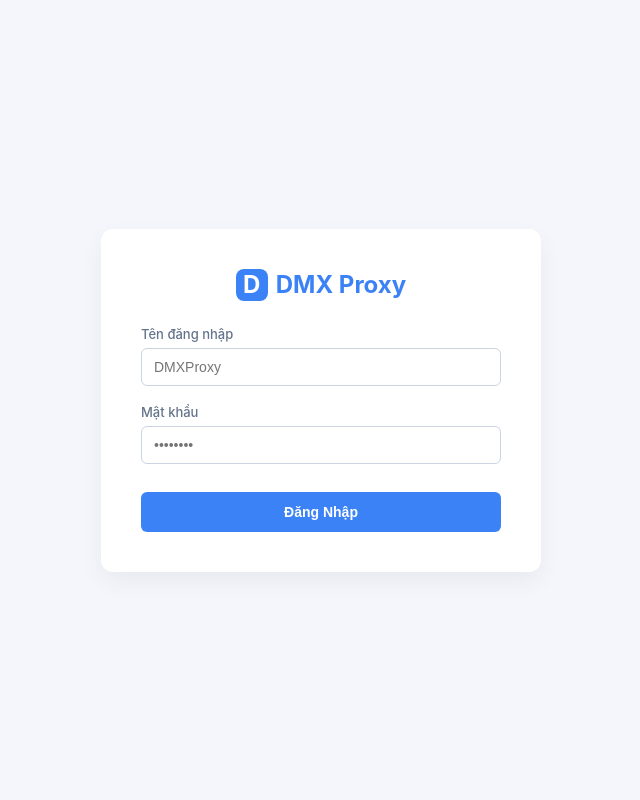
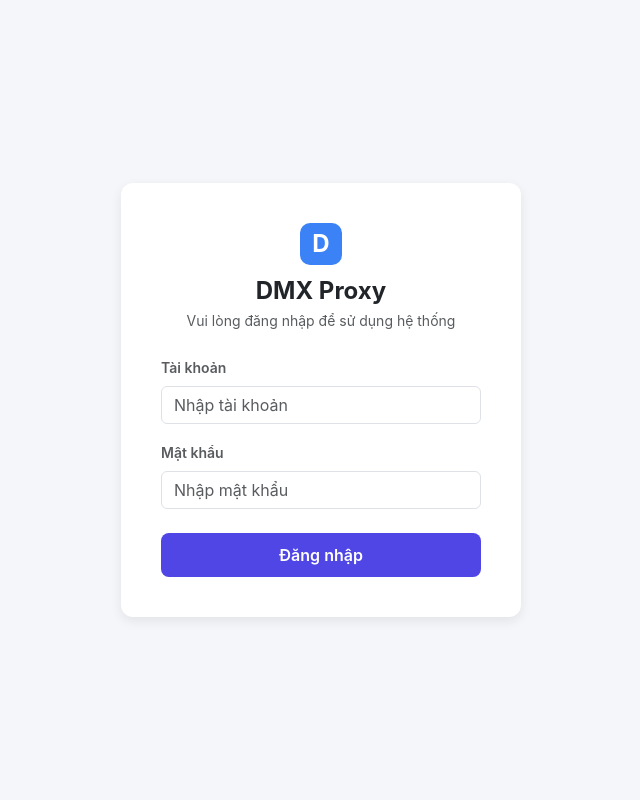
Before and after one commit to ntduong19980420-svg/http-dmxproxy.com-, a Flask app: template templates/login.html in a window 1280 px wide. Shown: the whole page, without its empty margins (319-959 px from the left). Run offline with Flask 3, Linux system fonts and the light colour scheme; the template is opened without the code that fills it, so the values that code supplies are empty.

Commit message:
Add files via upload

```diff
--- a/app.py
+++ b/app.py
@@ -1,58 +1,70 @@
 import random
-from flask import Flask, jsonify, render_template, request
+import string
+from flask import Flask, render_template, request, jsonify, redirect, url_for, session
 
 app = Flask(__name__)
+# Chuỗi khóa bảo mật session
+app.secret_key = "dmxproxy_secret_key_super_safe"
 
-PROXYRACK_HOST = "premium.residential.proxyrack.net:10000"
-PROXYRACK_USER = "gojyxogosutase"
-PROXYRACK_PASS = "WPYV6U0-PXC4X1B-5KJAKQA-IAHTEI6-FPBHKYI-BI7X1IT-LRYHKBZ"
-
-ALL_COUNTRIES = [
-    'AF', 'AL', 'DZ', 'AS', 'AD', 'AO', 'AI', 'AQ', 'AG', 'AR', 'AM', 'AW', 'AU', 'AT', 'AZ',
-    'BS', 'BH', 'BD', 'BB', 'BY', 'BE', 'BZ', 'BJ', 'BM', 'BT', 'BO', 'BA', 'BW', 'BR', 'BN',
-    'BG', 'BF', 'BI', 'KH', 'CM', 'CA', 'CV', 'KY', 'CF', 'TD', 'CL', 'CN', 'CO', 'KM', 'CG',
-    'CD', 'CK', 'CR', 'CI', 'HR', 'CU', 'CY', 'CZ', 'DK', 'DJ', 'DM', 'DO', 'EC', 'EG', 'SV',
-    'GQ', 'ER', 'EE', 'ET', 'FJ', 'FI', 'FR', 'GA', 'GM', 'GE', 'DE', 'GH', 'GI', 'GR', 'GL',
-    'GD', 'GU', 'GT', 'GN', 'GW', 'GY', 'HT', 'HN', 'HK', 'HU', 'IS', 'IN', 'ID', 'IR', 'IQ',
-    'IE', 'IL', 'IT', 'JM', 'JP', 'JO', 'KZ', 'KE', 'KI', 'KP', 'KR', 'KW', 'KG', 'LA', 'LV',
-    'LB', 'LS', 'LR', 'LY', 'LI', 'LT', 'LU', 'MO', 'MK', 'MG', 'MW', 'MY', 'MV', 'ML', 'MT',
-    'MH', 'MR', 'MU', 'MX', 'FM', 'MD', 'MC', 'MN', 'ME', 'MA', 'MZ', 'MM', 'NA', 'NR', 'NP',
-    'NL', 'NZ', 'NI', 'NE', 'NG', 'NO', 'OM', 'PK', 'PW', 'PA', 'PG', 'PY', 'PE', 'PH', 'PL',
-    'PT', 'PR', 'QA', 'RO', 'RU', 'RW', 'KN', 'LC', 'VC', 'WS', 'SM', 'ST', 'SA', 'SN', 'RS',
-    'SC', 'SL', 'SG', 'SK', 'SI', 'SB', 'SO', 'ZA', 'ES', 'LK', 'SD', 'SR', 'SZ', 'SE', 'CH',
-    'SY', 'TW', 'TJ', 'TZ', 'TH', 'TL', 'TG', 'TO', 'TT', 'TN', 'TR', 'TM', 'TV', 'UG', 'UA',
-    'AE', 'GB', 'US', 'UY', 'UZ', 'VU', 'VE', 'VN', 'YE', 'ZM', 'ZW'
-]
+# ================================
+# CẤU HÌNH TÀI KHOẢN VÀ MẬT KHẨU
+# ================================
+ADMIN_USERNAME = ""        # Tên tài khoản
+ADMIN_PASSWORD = "123456"          # Mật khẩu đăng nhập
 
 @app.route('/')
 def home():
+    # Kiểm tra xem người dùng đã đăng nhập chưa
+    if not session.get('logged_in'):
+        return redirect(url_for('login'))
     return render_template('index.html')
+
+@app.route('/login', methods=['GET', 'POST'])
+def login():
+    error = None
+    if request.method == 'POST':
+        username = request.form.get('username')
+        password = request.form.get('password')
+
+        if username == ADMIN_USERNAME and password == ADMIN_PASSWORD:
+            session['logged_in'] = True
+            return redirect(url_for('home'))
+        else:
+            error = "Tài khoản hoặc mật khẩu không chính xác!"
+
+    return render_template('login.html', error=error)
+
+@app.route('/logout')
+def logout():
+    session.pop('logged_in', None)
+    return redirect(url_for('login'))
 
 @app.route('/generate', methods=['POST'])
 def generate():
-    data = request.get_json() or {}
-    selected_country = data.get('country', 'ALL').upper()
+    if not session.get('logged_in'):
+        return jsonify({"error": "Unauthorized"}), 401
+
+    data = request.json or {}
+    country = data.get('country', 'ALL')
     os_name = data.get('os', 'Windows')
-
-    try:
-        qty = int(data.get('qty', 10))
-    except (ValueError, TypeError):
-        qty = 10
-
-    qty = max(1, min(qty, 100))
+    qty = int(data.get('qty', 10))
 
     proxies = []
+    base_host = "premium.residential.proxyrack.net:10000"
+    base_user = "gojyxogosutase"
+    pass_key = "WPYV6U0-PXC4X1B-5KJAKQA-IAHTEI6-FPBHKYI-BI7X1IT-LRYHKBZ"
+
     for _ in range(qty):
-        if selected_country == 'ALL' or not selected_country:
-            country = random.choice(ALL_COUNTRIES)
-        else:
-            country = selected_country
+        session_id = ''.join(random.choices(string.ascii_lowercase + string.digits, k=12))
 
-        sess = ''.join(random.choices('abcdefghijklmnopqrstuvwxyz0123456789', k=12))
-        proxy_str = f'{PROXYRACK_HOST}:{PROXYRACK_USER}-country-{country}-session-{sess}-osName-{os_name}:{PROXYRACK_PASS}'
+        country_param = ""
+        if country and country != 'ALL':
+            country_param = f"-country-{country}"
+
+        proxy_str = f"{base_host}:{base_user}{country_param}-session-{session_id}-osName-{os_name}:{pass_key}"
         proxies.append(proxy_str)
 
-    return jsonify({'proxies': proxies})
+    return jsonify({"proxies": proxies})
 
 if __name__ == '__main__':
-    app.run()
+    app.run(host='0.0.0.0', port=5000)
--- a/templates/login.html
+++ b/templates/login.html
@@ -2,40 +2,42 @@
 <html lang="vi">
 <head>
     <meta charset="UTF-8">
-    <title>Đăng nhập - MAS Proxy</title>
+    <meta name="viewport" content="width=device-width, initial-scale=1.0">
+    <title>Đăng nhập - DMX Proxy</title>
+    <link href="https://cdn.jsdelivr.net/npm/bootstrap@5.3.0/dist/css/bootstrap.min.css" rel="stylesheet">
     <style>
-        body { font-family: -apple-system, BlinkMacSystemFont, "Segoe UI", Roboto, sans-serif; background: #f4f6fb; display: flex; align-items: center; justify-content: center; height: 100vh; margin: 0; }
-        .login-card { background: white; padding: 40px; border-radius: 12px; box-shadow: 0 10px 25px rgba(0,0,0,0.05); width: 360px; text-align: center; }
-        .logo { font-size: 24px; font-weight: bold; color: #3b82f6; margin-bottom: 25px; display: flex; align-items: center; justify-content: center; gap: 8px; }
-        .logo-box { background: #3b82f6; color: white; width: 32px; height: 32px; border-radius: 8px; display: flex; align-items: center; justify-content: center; font-weight: bold; }
-        .form-group { text-align: left; margin-bottom: 18px; }
-        label { display: block; font-size: 13px; color: #64748b; margin-bottom: 6px; font-weight: 500; }
-        input { width: 100%; padding: 10px 12px; border: 1px solid #cbd5e1; border-radius: 6px; box-sizing: border-box; font-size: 14px; outline: none; }
-        input:focus { border-color: #3b82f6; }
-        button { width: 100%; padding: 12px; background: #3b82f6; color: white; border: none; border-radius: 6px; font-weight: 600; font-size: 14px; cursor: pointer; margin-top: 10px; }
-        button:hover { background: #2563eb; }
-        .error { color: #ef4444; font-size: 13px; margin-bottom: 15px; text-align: left; }
+        body { background-color: #f4f6f9; display: flex; align-items: center; justify-content: center; height: 100vh; font-family: -apple-system, BlinkMacSystemFont, "Segoe UI", Roboto, sans-serif; }
+        .login-card { border: none; border-radius: 12px; box-shadow: 0 4px 12px rgba(0,0,0,0.08); background: white; padding: 2.5rem; width: 100%; max-width: 400px; }
+        .logo-icon { width: 42px; height: 42px; background: #3b82f6; color: white; border-radius: 10px; display: inline-flex; align-items: center; justify-content: center; font-weight: bold; font-size: 1.5rem; margin-bottom: 12px; }
+        .btn-login { background: #4f46e5; color: white; border-radius: 8px; padding: 10px; font-weight: 600; width: 100%; border: none; }
+        .btn-login:hover { background: #4338ca; color: white; }
     </style>
 </head>
 <body>
-    <div class="login-card">
-        <div class="logo">
-            <div class="logo-box">D</div> DMX Proxy
-        </div>
+
+    <div class="login-card text-center">
+        <div class="logo-icon">D</div>
+        <h4 class="fw-bold mb-1">DMX Proxy</h4>
+        <p class="text-muted small mb-4">Vui lòng đăng nhập để sử dụng hệ thống</p>
+
         {% if error %}
-            <div class="error">{{ error }}</div>
+            <div class="alert alert-danger py-2 small mb-3" role="alert">
+                {{ error }}
+            </div>
         {% endif %}
-        <form method="POST">
-            <div class="form-group">
-                <label>Tên đăng nhập</label>
-                <input type="text" name="username" required placeholder="DMXProxy">
+
+        <form method="POST" action="/login">
+            <div class="mb-3 text-start">
+                <label class="form-label small text-muted fw-semibold">Tài khoản</label>
+                <input type="text" name="username" class="form-control" placeholder="Nhập tài khoản" required autocomplete="off">
             </div>
-            <div class="form-group">
-                <label>Mật khẩu</label>
-                <input type="password" name="password" required placeholder="••••••••">
+            <div class="mb-4 text-start">
+                <label class="form-label small text-muted fw-semibold">Mật khẩu</label>
+                <input type="password" name="password" class="form-control" placeholder="Nhập mật khẩu" required>
             </div>
-            <button type="submit">Đăng Nhập</button>
+            <button type="submit" class="btn btn-login">Đăng nhập</button>
         </form>
     </div>
+
 </body>
 </html>
```
